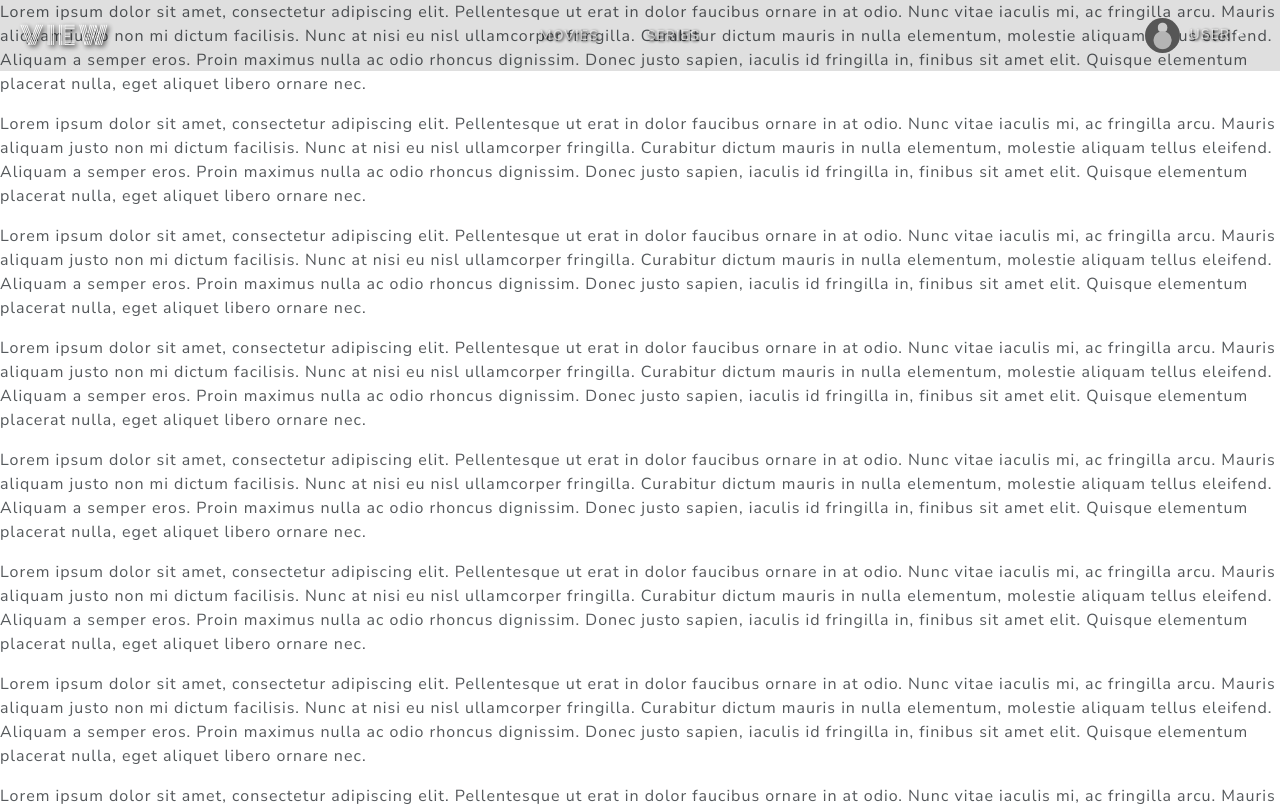
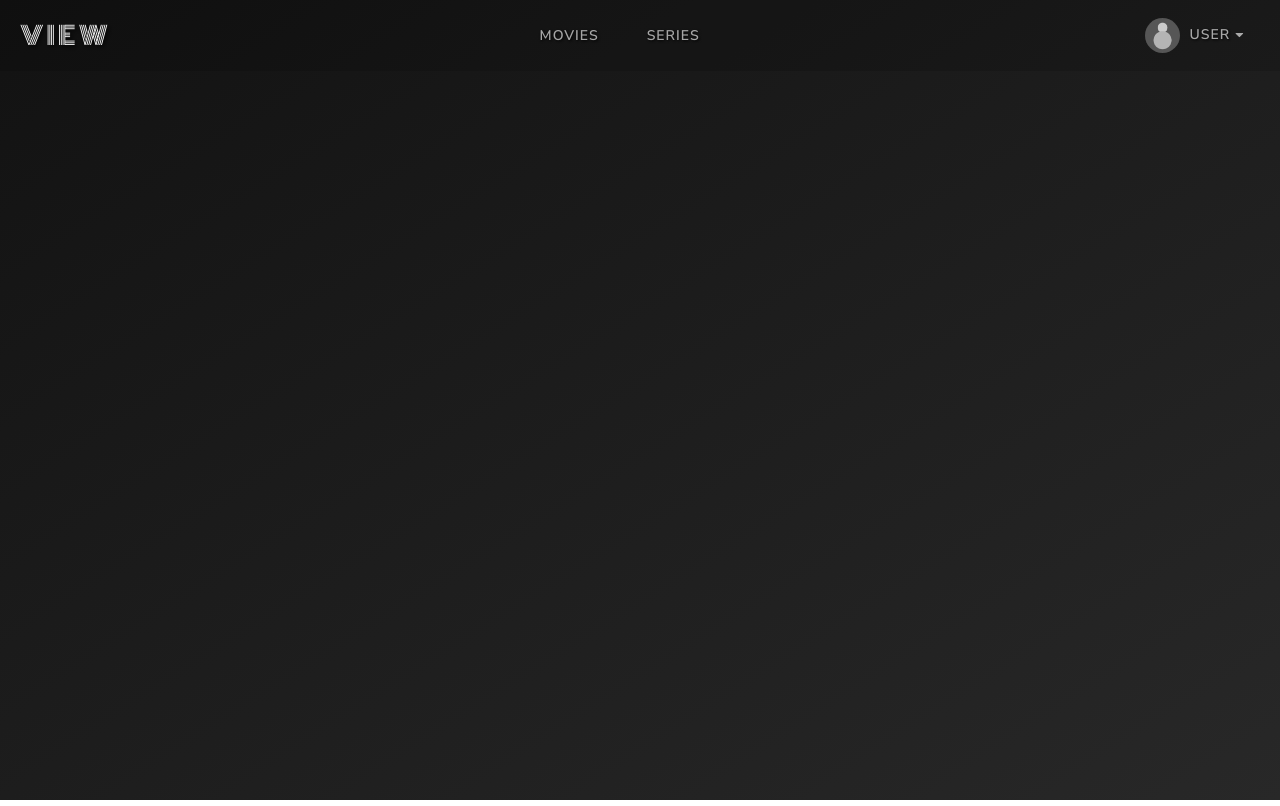
Before and after one commit to jaisonrobson/viewapp, a React (Create React App) app: page / in a window 1280 px wide. Shown: the top 806 px of the page. Built offline with nearby package versions, Linux system fonts and the light colour scheme.

Commit message:
refatorado App.jsx & adicionado Content.jsx & adicionado css ao App.jsx

```diff
--- a/src/views/app/App.css
+++ b/src/views/app/App.css
@@ -0,0 +1,5 @@
+.app {
+    background-image: linear-gradient(to bottom right, rgb(18, 18, 18), rgb(40, 40, 40));
+    width: 100vw;
+    height: 100vh;
+}
--- a/src/views/app/App.jsx
+++ b/src/views/app/App.jsx
@@ -1,21 +1,18 @@
+import './App.css'
+
 import React from 'react'
-import _ from 'lodash/fp'
 
-import LoremIpsum from '../../data/LoremIpsum'
 import Top from '../top/Top'
+import Content from '../content/Content'
 
 
 
-const App = () => {
-    const lorem = _.times((i) => <p key={i}><LoremIpsum /></p>)
+const App = () => (
+    <div className="app">
+        <Top />
 
-    return (
-        <div>
-            <Top />
-
-            {lorem(50)}
-        </div>
-    )
-}
+        <Content />
+    </div>
+)
 
 export default App
--- /dev/null
+++ b/src/views/content/Content.jsx
@@ -0,0 +1,16 @@
+import React from 'react'
+import { Col, Container, Row } from 'reactstrap'
+
+const Content = () => {
+    return (
+        <Container>
+            <Row>
+                <Col>
+
+                </Col>
+            </Row>
+        </Container>
+    )
+}
+
+export default Content
```
